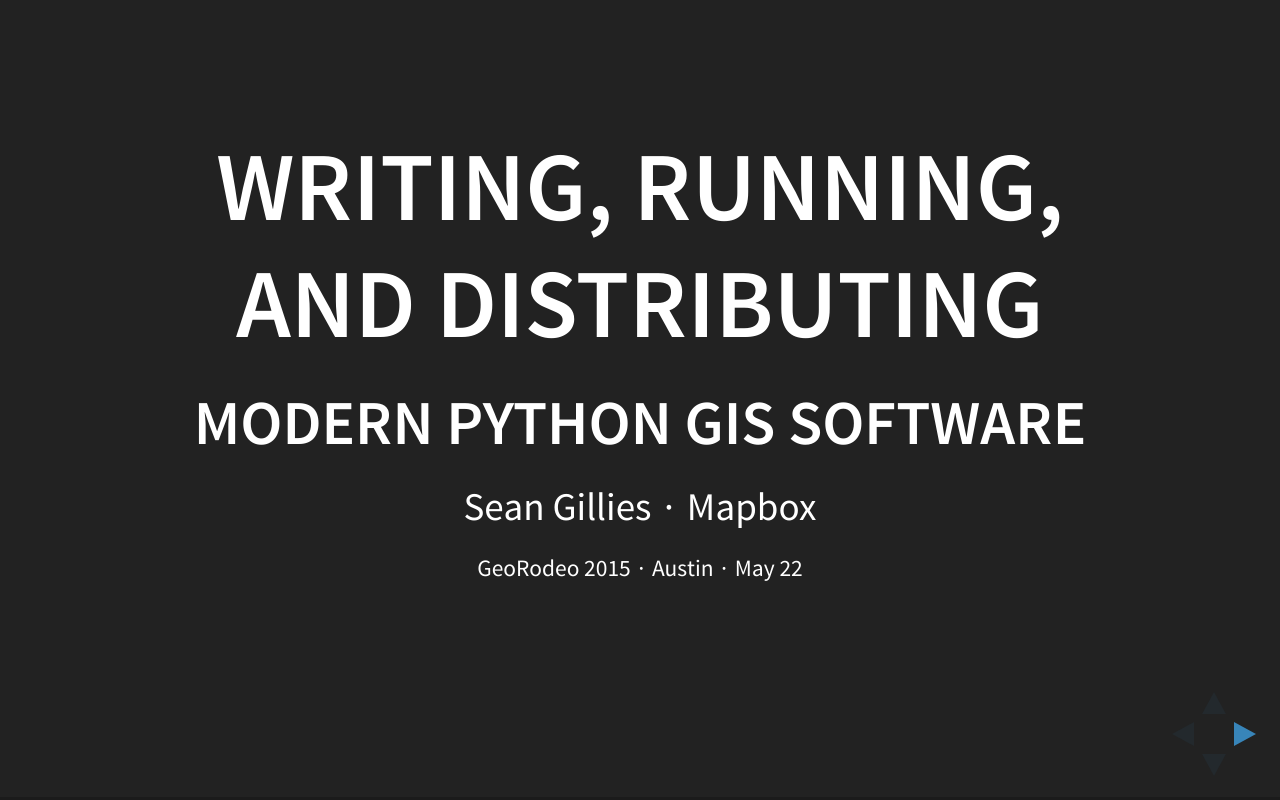
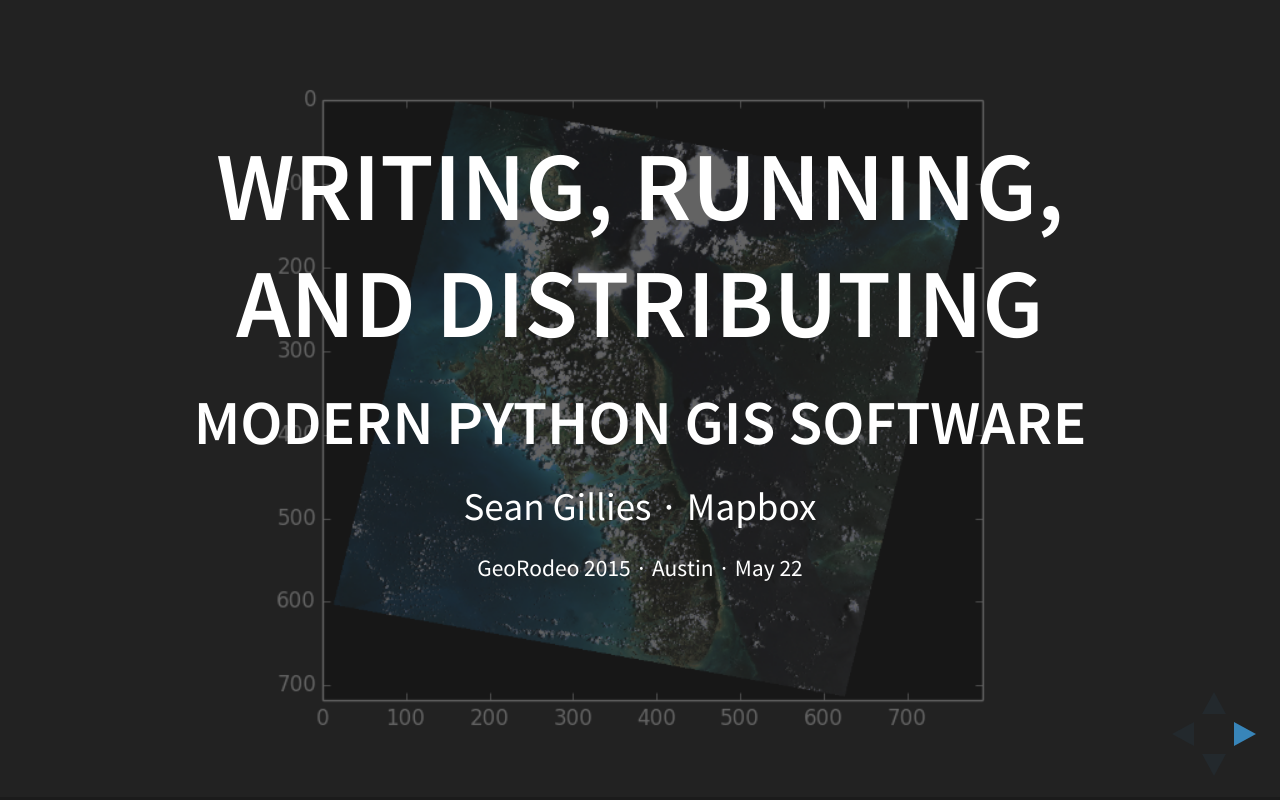
Before and after one commit to sgillies/talks, a website: page georodeo-2015-write-run-dist-pygis/index.html in a window 1280 px wide. Drawn offline with Linux system fonts and the light colour scheme.

Commit message:
Missing image.

```diff
--- a/georodeo-2015-write-run-dist-pygis/index.html
+++ b/georodeo-2015-write-run-dist-pygis/index.html
@@ -39,7 +39,7 @@
 
     <!-- Title -->
     <section
-            data-background="../img/rgba30.png"
+            data-background="img/rgba30.png"
             data-background-size="1000px">
 
         <h1>Writing, Running, and Distributing</h1>
```
Also changed, not shown: georodeo-2015-write-run-dist-pygis/img/rgba30.png (added).
